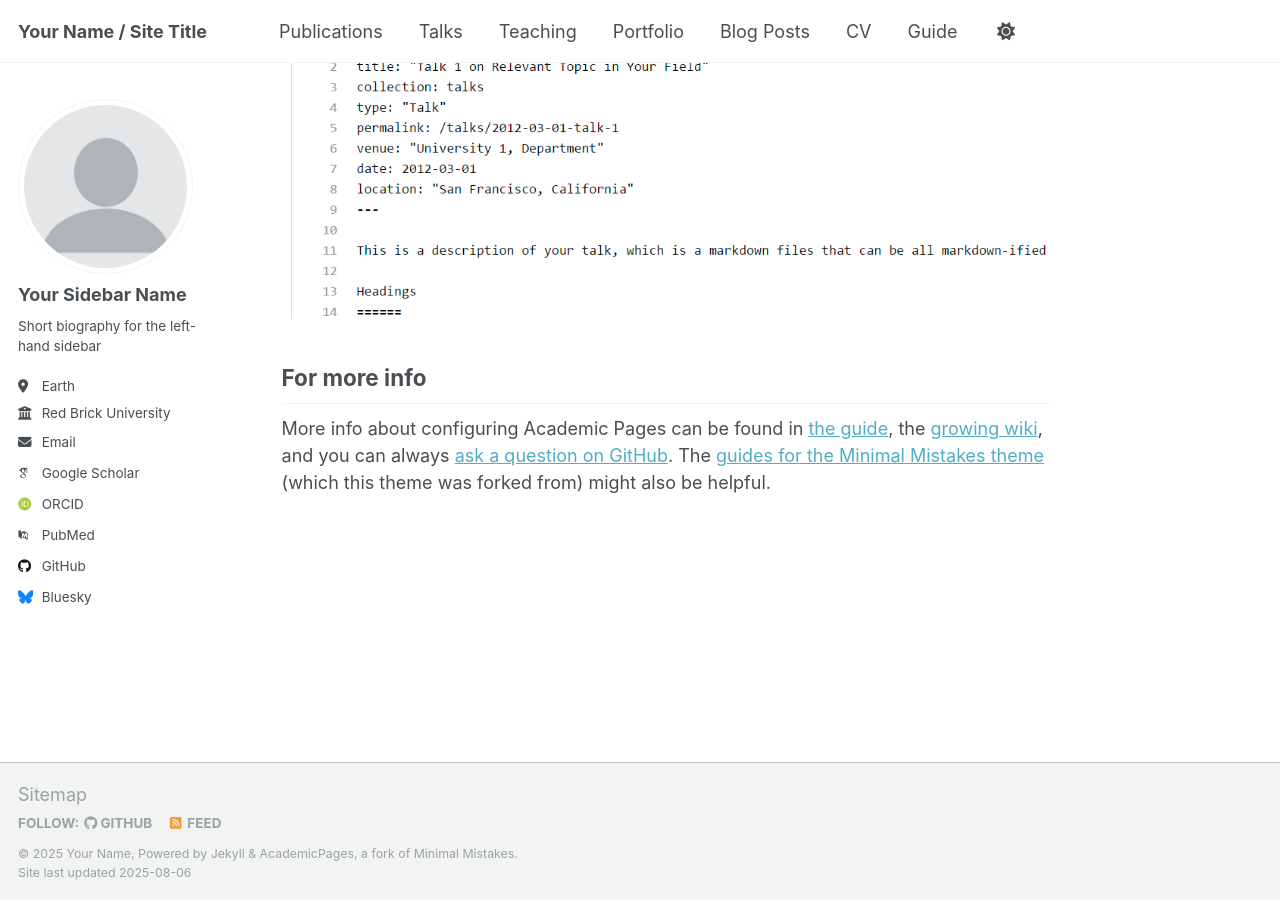
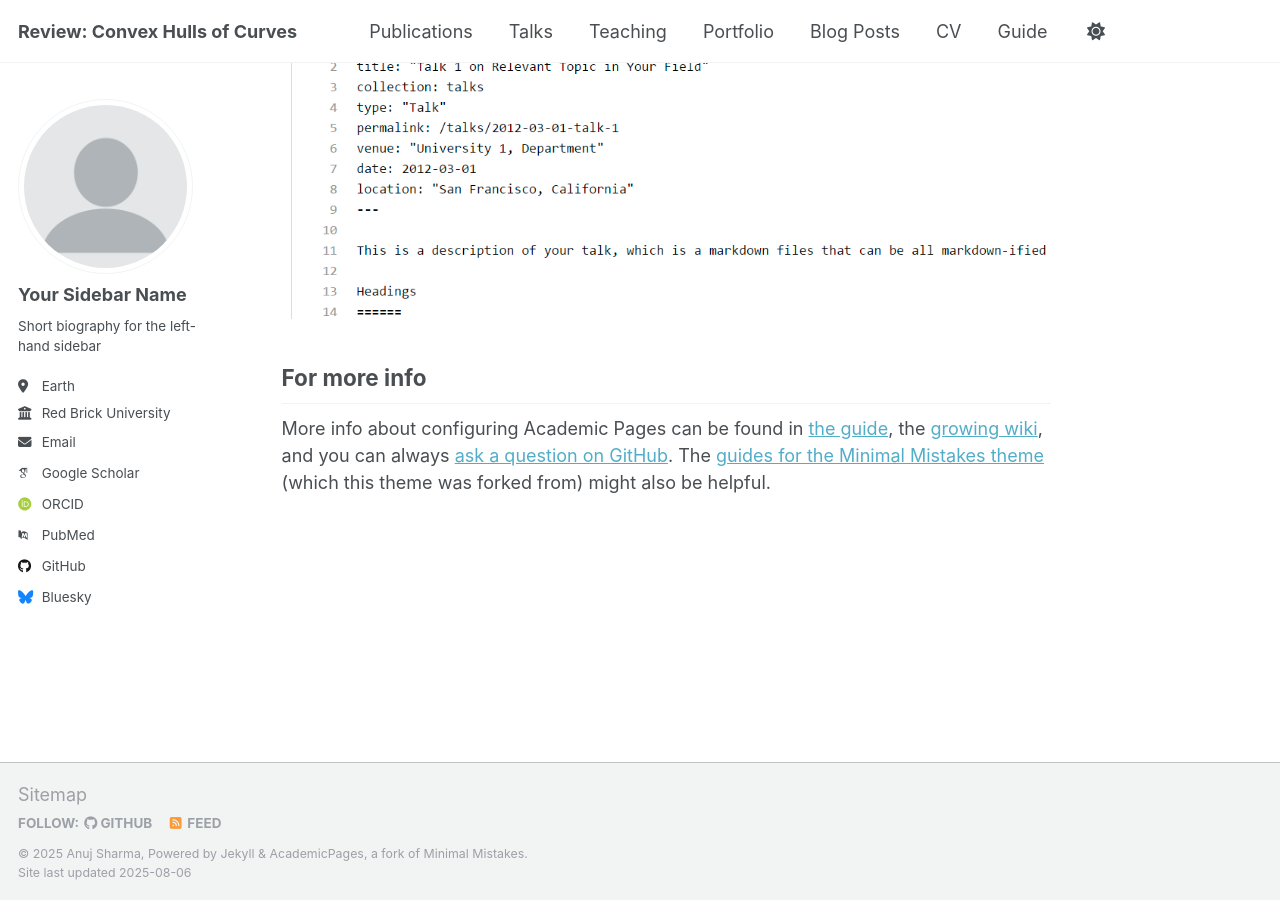
Before and after one commit to anujtech313/Research-Blog, a Jekyll site: the page built from _pages/about.md, in a window 1280 px wide and 900 px high, scrolled down 2880 px. Built offline with Jekyll 4.4.1, drawn with Linux system fonts in a browser that asks for light colours; some web fonts are replaced; a script that is not in the unit is left out.

Commit message:
Update _config.yml

```diff
--- a/_config.yml
+++ b/_config.yml
@@ -9,10 +9,10 @@
 # Basic Site Settings
 locale                   : "en-US"
 site_theme               : "default"
-title                    : "Your Name / Site Title"
+title                    : "Review: Convex Hulls of Curves"
 title_separator          : "-"
-name                     : &name "Your Name"
-description              : &description "personal description"
+name                     : &name "Anuj Sharma"
+description              : &description "Exploring Paper"
 url                      : https://academicpages.github.io # the base hostname & protocol for your site e.g. "https://[your GitHub username].github.io" or if you already have some other page hosted on Github then use "https://[your GitHub username].github.io/[Your Repo Name]"
 baseurl                  : "" # the subpath of your site, e.g. "/blog"
 repository               : "academicpages/academicpages.github.io"
```
